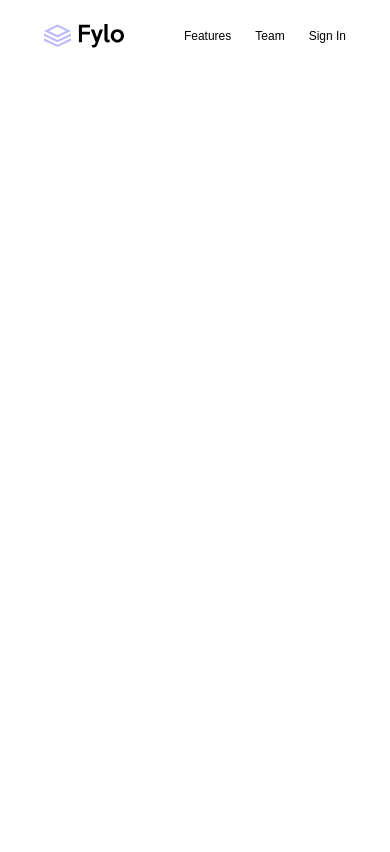
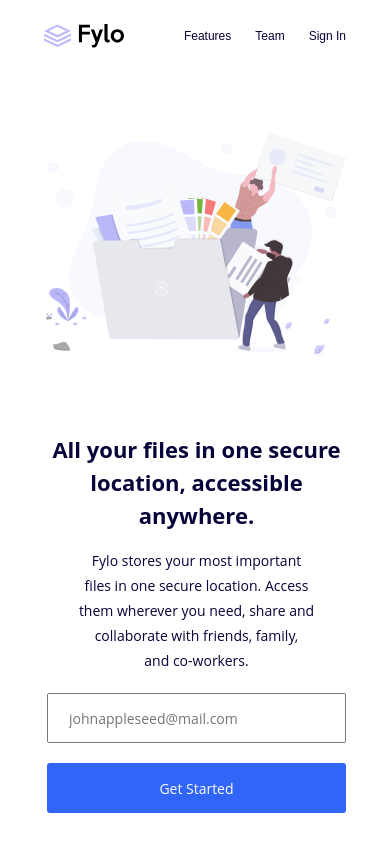
Before and after one commit to nemanjap16/fylo-landing-page, a website built with Vite: page index.html in a window 390 px wide. Built offline with nearby package versions, Linux system fonts and the light colour scheme; files whose address does not match are found by name.

Commit message:
hero form validation

```diff
--- a/index.html
+++ b/index.html
@@ -11,7 +11,7 @@
     <meta name="keywords" content="HTML, CSS, Typescript" />
     <meta name="author" content="nemanjap16" />
     <title>Frontend Mentor | Fylo landing page with two column layout</title>
-    <script type="module" src="/src/main.ts" defer></script>
+    <script defer type="module" src="/src/main.ts"></script>
   </head>
   <body>
     <header>
@@ -20,20 +20,68 @@
           <img class="img-logo" src="./assets/images/logo.svg" alt="Logo" />
         </div>
         <ul class="nav-list">
-          <li class="nav-link">Features</li>
-          <li class="nav-link">Team</li>
-          <li class="nav-link">Sign In</li>
+          <li class="nav-link">
+            <a aria-label="Link to the Features section" href="#features"
+              >Features</a
+            >
+          </li>
+          <li class="nav-link">
+            <a aria-label="Link to the Team section" href="#team">Team</a>
+          </li>
+          <li class="nav-link">
+            <a aria-label="Link to the Sign In section" href="#signin"
+              >Sign In</a
+            >
+          </li>
         </ul>
       </nav>
     </header>
     <main class="h-padding-1">
-      <section class="hero"></section>
+      <!-- section one - hero -->
+      <section class="hero">
+        <div class="col-1">
+          <h1 class="hero-title">
+            All your files in one secure<br />
+            location, accessible anywhere.
+          </h1>
+          <p class="hero-text">
+            Fylo stores your most important files in one secure location.
+            Access<br />
+            them wherever you need, share and collaborate with friends,
+            family,<br />
+            and co-workers.
+          </p>
+          <form id="hero-form" action="/" method="GET" class="cta-container">
+            <div class="input-wrapper">
+              <input
+                type="email"
+                name="email"
+                id="hero-input"
+                placeholder="johnappleseed@mail.com"
+                autocomplete="off"
+              />
+              <span class="error-msg">Please check your email</span>
+            </div>
+            <button
+              id="hero-button"
+              class="submit-button"
+              type="submit"
+              title="Send email"
+            >
+              Get Started
+            </button>
+          </form>
+        </div>
+        <div class="col-2">
+          <img src="./assets/images/illustration-1.svg" alt="Hero image" />
+        </div>
+      </section>
+      <!-- section two - productivity -->
+      <section style="height: 500px" class="productivity"></section>
     </main>
+    <footer></footer>
     <!-- <div>
-      Features Team Sign In All your files in one secure location, accessible
-    anywhere. Fylo stores your most important files in one secure location.
-    Access them wherever you need, share and collaborate with friends, family,
-    and co-workers. Get Started Stay productive, wherever you are Never let
+    Get Started Stay productive, wherever you are Never let
     location be an issue when accessing your files. Fylo has you covered for all
     of your file storage needs. Securely share files and folders with friends,
     family and colleagues for live collaboration. No email attachments required!
--- /dev/null
+++ b/src/formValidation.ts
@@ -0,0 +1,27 @@
+const heroButton = document.getElementById("hero-button") as HTMLButtonElement;
+const heroInput = document.getElementById("hero-input") as HTMLInputElement;
+const error = document.querySelector(".error-msg") as HTMLSpanElement;
+const heroForm = document.getElementById("hero-form") as HTMLFormElement;
+
+document.addEventListener("DOMContentLoaded", () => {
+  error.hidden = true;
+});
+
+const validEmail =
+  /^[a-zA-Z0-9.!#$%&'*+/=?^_`{|}~-]+@[a-zA-Z0-9-]+(?:\.[a-zA-Z0-9-]+)*$/;
+
+heroButton.addEventListener("click", (e) => {
+  e.preventDefault();
+
+  if (heroInput.value !== "") {
+    if (heroInput.value.match(validEmail)) {
+      error.hidden = true;
+      heroForm.reset();
+    }
+    return;
+  }
+
+  if (heroInput.value == "") {
+    error.hidden = false;
+  }
+});
--- a/src/main.ts
+++ b/src/main.ts
@@ -1 +1,2 @@
 import "./style/index.css";
+import "./formValidation";
--- /dev/null
+++ b/src/style/components/button.css
@@ -0,0 +1,16 @@
+.submit-button {
+  all: unset;
+  border-radius: 3px;
+  background-color: var(--bright-blue);
+  color: #fff;
+  cursor: pointer;
+  font-size: 14px;
+  width: 200px;
+  display: grid;
+  place-content: center;
+  height: 50px;
+}
+
+.submit-button:hover {
+  opacity: 0.8;
+}
--- a/src/style/index.css
+++ b/src/style/index.css
@@ -1,6 +1,8 @@
 @import url(./reset.css);
-@import url(./spacing.css);
-@import url(./header.css);
+@import url(./utilities/spacing.css);
+@import url(./layers/header.css);
+@import url(./layers/hero.css);
+@import url(./components/button.css);
 
 @font-face {
   font-family: "Open Sans";
@@ -30,6 +32,9 @@
   /* Neutral */
   --light-grayish-blue: hsl(240, 75%, 98%);
   --light-gray: hsl(0, 0%, 75%);
+
+  /* Error */
+  --error-color: hsl(348, 83%, 47%);
 }
 
 body {
@@ -42,7 +47,7 @@ body {
 }
 
 p {
-  font-size: 16px;
+  font-size: 18px;
 }
 
 h1,
@@ -67,3 +72,9 @@ nav {
   font-family: "Raleway", sans-serif;
   font-weight: 500;
 }
+
+a {
+  text-decoration: none;
+  color: inherit;
+  cursor: pointer;
+}
--- a/src/style/header.css
+++ b/src/style/layers/header.css
@@ -12,7 +12,7 @@ header {
 
 .nav-list {
   list-style: none;
-  cursor: pointer;
+  color: var(--very-dark-blue);
   gap: 57px;
 }
 
--- /dev/null
+++ b/src/style/layers/hero.css
@@ -0,0 +1,99 @@
+.hero {
+  display: flex;
+  flex-wrap: wrap-reverse;
+  justify-content: center;
+  margin-top: 85px;
+  height: fit-content;
+}
+
+.col-1 {
+  padding-left: 3px;
+  width: 50%;
+  min-width: 620px;
+}
+
+.col-2 {
+  width: 50%;
+  min-width: 620px;
+}
+
+.hero-title {
+  font-weight: 700;
+  font-size: 40px;
+  color: var(--very-dark-blue);
+  padding-top: 77px;
+  margin-bottom: 16px;
+}
+
+.hero-text {
+  font-weight: 500;
+  line-height: 25px;
+  color: var(--very-dark-blue);
+  margin-bottom: 20px;
+}
+
+.cta-container {
+  display: flex;
+  gap: 14px;
+}
+
+.input-wrapper {
+  display: flex;
+  flex-direction: column;
+}
+
+#hero-input {
+  width: 320px;
+  padding: 0px 20px;
+  height: 50px;
+  font-size: 14px;
+}
+
+.error-msg {
+  color: var(--error-color);
+  font-size: 12px;
+}
+
+@media only screen and (max-width: 1400px) {
+  .hero {
+    text-align: center;
+  }
+
+  .cta-container {
+    display: grid;
+    gap: 20px;
+    grid-template-rows: 2;
+    grid-template-columns: 1fr;
+  }
+
+  #hero-input {
+    width: 100%;
+  }
+
+  .invalid {
+    border: 1px solid crimson;
+  }
+
+  #hero-button {
+    width: 100%;
+  }
+}
+
+@media only screen and (max-width: 660px) {
+  .col-1 {
+    min-width: fit-content;
+  }
+
+  .col-2 {
+    min-width: fit-content;
+  }
+
+  .hero-title {
+    font-size: 22px;
+  }
+
+  .hero-text {
+    font-size: 14px;
+    text-wrap: balance;
+  }
+}
--- a/src/style/spacing.css
+++ /dev/null
@@ -1,3 +0,0 @@
-.h-padding-1 {
-  padding: 0% 77px;
-}
--- /dev/null
+++ b/src/style/utilities/spacing.css
@@ -0,0 +1,9 @@
+.h-padding-1 {
+  padding: 0% 77px;
+}
+
+@media only screen and (max-width: 660px) {
+  .h-padding-1 {
+    padding: 0% 44px;
+  }
+}
```
